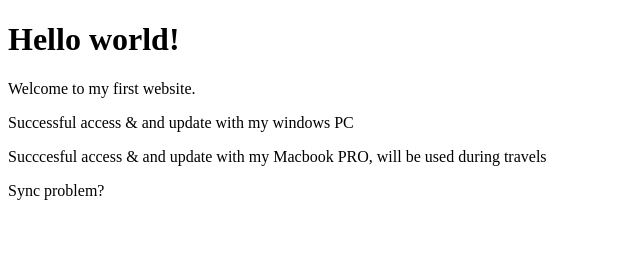
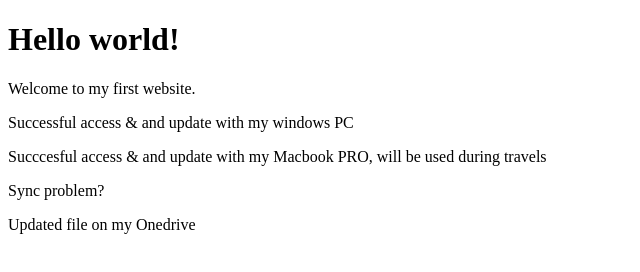
Before and after one commit to Noroff-FEU-Assignments/cross-course-project-Nattlegend, a plain HTML site: page index.html in a window 1280 px wide. Shown: the whole page, without its empty margins (0-640 px from the left). Drawn offline with Linux system fonts and the light colour scheme.

Commit message:
Updated on Onedrive

```diff
--- a/index.html
+++ b/index.html
@@ -9,5 +9,6 @@
     <p>Successful access & and update with my windows PC</p>
     <p>Succcesful access & and update with my Macbook PRO, will be used during travels</p>
     <p>Sync problem?</p>
+    <p>Updated file on my Onedrive</p>
   </body>
 </html>
```
